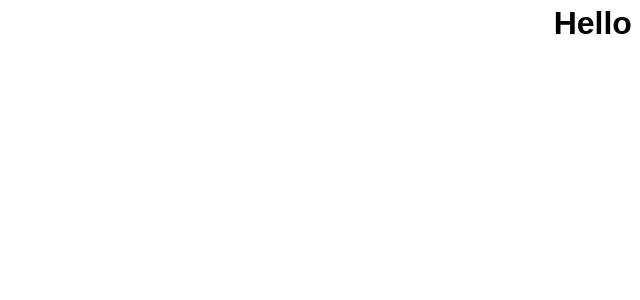
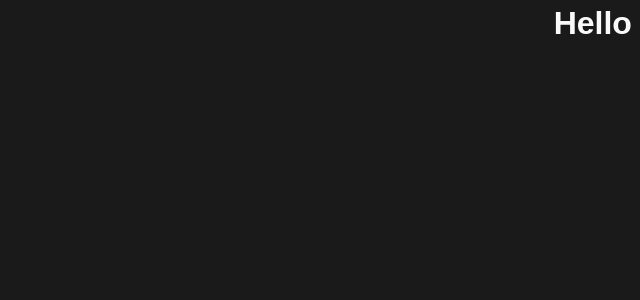
Before and after one commit to CodectiveOrg/bootcamp-2024-free-nextjs-amirsabrii, a Next.js app: page / in a window 1280 px wide. Shown: the top 300 px of the page, without its empty margins (640-1280 px from the left). Built offline with nearby package versions, Linux system fonts and the light colour scheme.

Commit message:
[ADD] darkmode

```diff
--- a/src/app/globals.css
+++ b/src/app/globals.css
@@ -30,6 +30,10 @@
   --animation-duration-slow: 1s;
 }
 
+html {
+    color-scheme: dark;
+}
+
 *,
 *::after,
 *::before {
@@ -60,3 +64,8 @@ a {
   color: inherit;
   text-decoration: none;
 }
+
+body {
+    background-color: var(--color-default-background);
+    color: var(--color-default-foreground);
+}
```
